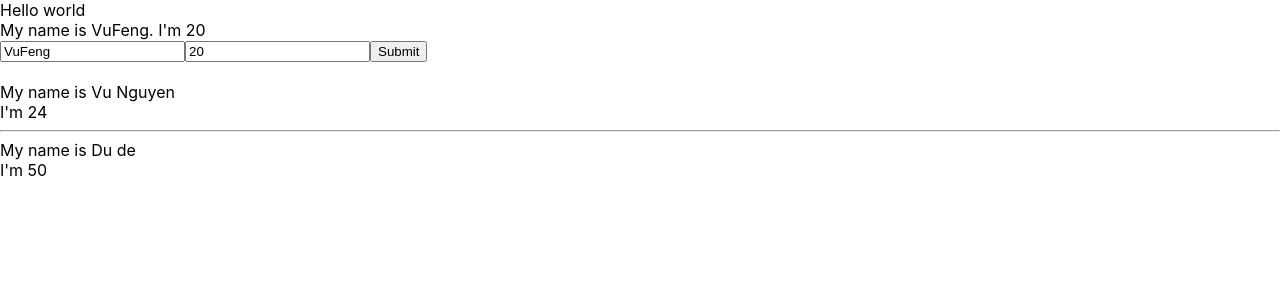
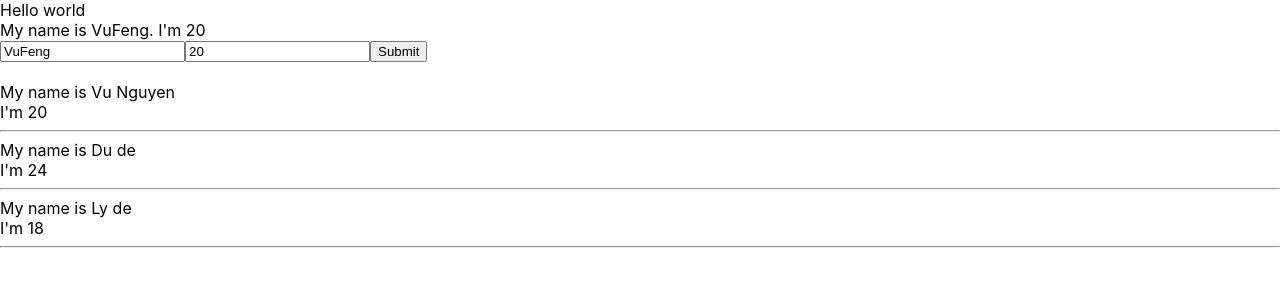
Before and after one commit to VuFeg/base-react-redux, a React (Create React App) app: page / in a window 1280 px wide. Shown: the top 300 px of the page. Built offline with nearby package versions, Linux system fonts and the light colour scheme.

Commit message:
test outputting list

```diff
--- a/src/components/DisplayInfor.js
+++ b/src/components/DisplayInfor.js
@@ -2,11 +2,18 @@ import React from "react";
 
 class DisplayInfor extends React.Component {
     render() {
-        const { name, age } = this.props;
+        const { listUsers } = this.props;
         return (
             <div>
-                <div>My name is {name}</div>
-                <div>I'm {age}</div>
+                {listUsers.map((user) => {
+                    return (
+                        <div key={user.id}>
+                            <div>My name is {user.name}</div>
+                            <div>I'm {user.age}</div>
+                            <hr />
+                        </div>
+                    )
+                })}
             </div>
         )
     }
--- a/src/components/MyComponent.js
+++ b/src/components/MyComponent.js
@@ -3,14 +3,19 @@ import UserInfor from "./UserInfor";
 import DisplayInfor from "./DisplayInfor";
 
 class MyComponent extends React.Component {
+    state = {
+        listUsers: [
+            { id: 1, name: "Vu Nguyen", age: "20" },
+            { id: 2, name: "Du de", age: "24" },
+            { id: 3, name: "Ly de", age: "18" }
+        ]
+    }
     render() {
         return (
             <div>
                 <UserInfor />
                 <br />
-                <DisplayInfor name="Vu Nguyen" age="24" />
-                <hr />
-                <DisplayInfor name="Du de" age={50} />
+                <DisplayInfor listUsers={this.state.listUsers} />
             </div>
         )
     }
```
